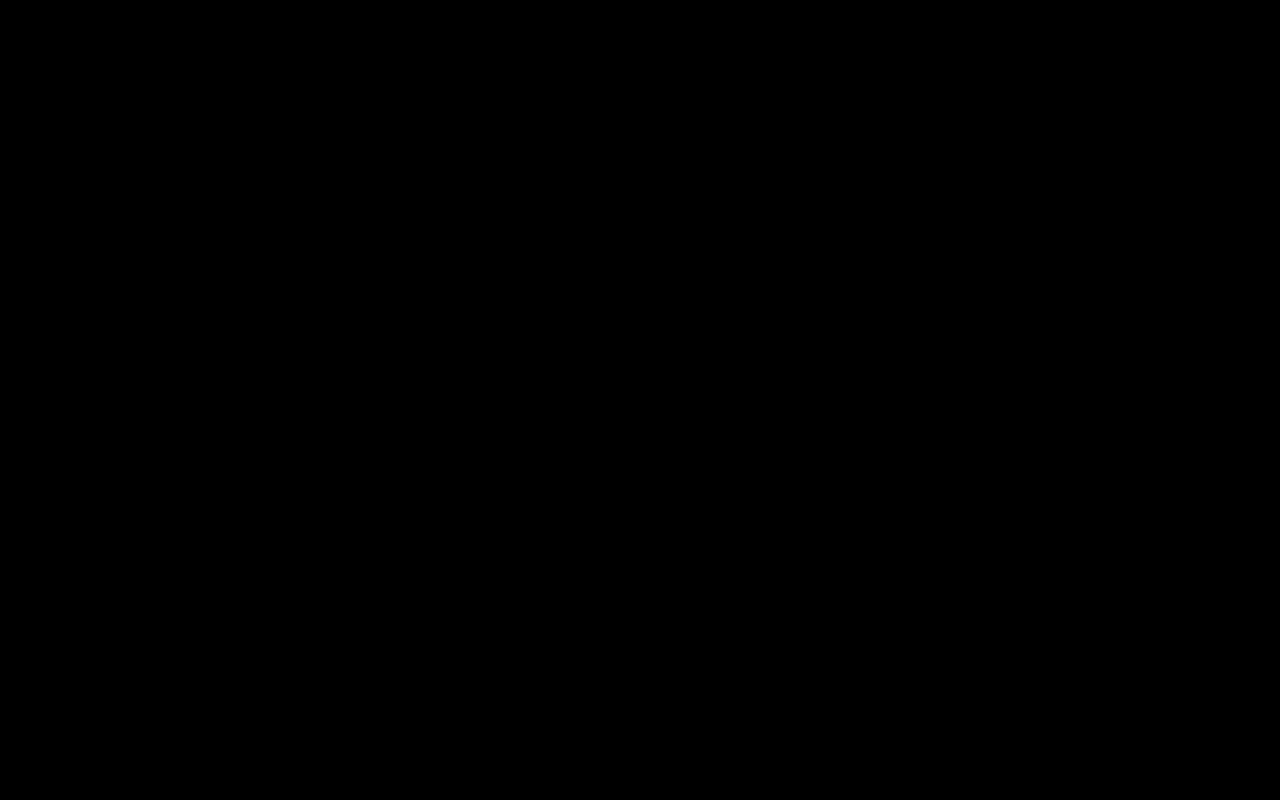
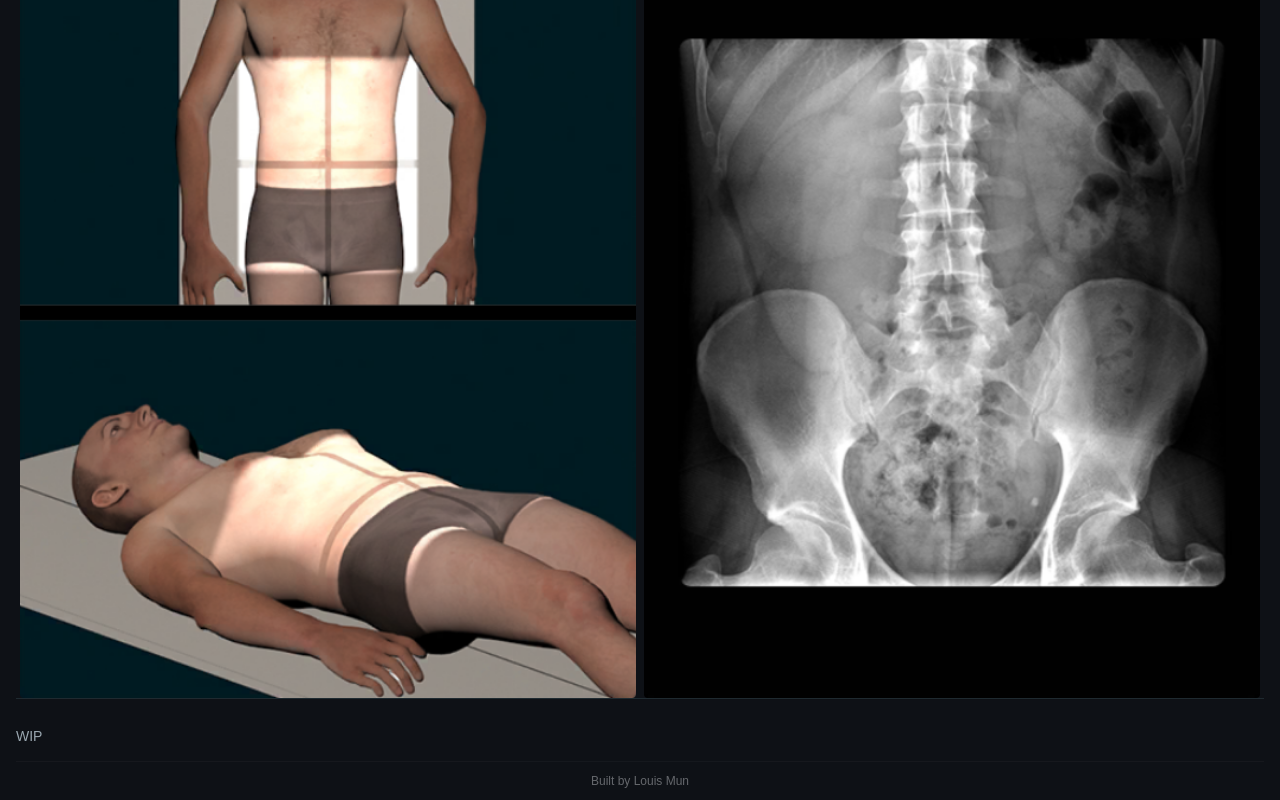
Before and after one commit to louismun/xray, a React (Vite) app: page /#/anatomy/direct-abdominal-decubitus in a window 1280 px wide. Shown: the part 175-975 px from the top of the page. Before the commit the page ends 800 px from the top, so only its background shows below. Built offline with nearby package versions, Linux system fonts and the light colour scheme.

Commit message:
Fixed routing, preload images, style changes

```diff
--- a/src/App.jsx
+++ b/src/App.jsx
@@ -1,14 +1,54 @@
+import { useEffect } from "react";
 import { Routes, Route } from "react-router-dom";
 import Home from "./pages/Home";
 import Category from "./pages/Category";
 import Anatomy from "./pages/Anatomy";
+import { items } from "./data/items";
 
 export default function App() {
+  useEffect(() => {
+    const allImages = items.flatMap((c) =>
+      c.subcategories.flatMap((sub) =>
+        sub.items.flatMap((item) => item.images)
+      )
+    );
+
+    allImages.forEach((src) => {
+      const img = new Image();
+      img.src = src;
+      img.fetchPriority = "high";
+    });
+  }, []);
+
   return (
-    <Routes>
-      <Route path="/" element={<Home />} />
-      <Route path="/category/:id" element={<Category />} />
-      <Route path="/anatomy/:id" element={<Anatomy />} />
-    </Routes>
+    <div
+      style={{
+        minHeight: "100dvh",
+        display: "flex",
+        flexDirection: "column",
+        backgroundColor: "#0e1116",
+        color: "#e5e7eb",
+      }}
+    >
+      <main style={{ flex: 1, overflowY: "auto" }}>
+        <Routes>
+          <Route path="/" element={<Home />} />
+          <Route path="/category/:id" element={<Category />} />
+          <Route path="/anatomy/:id" element={<Anatomy />} />
+        </Routes>
+      </main>
+
+      <footer
+        style={{
+          textAlign: "center",
+          fontSize: "12px",
+          opacity: 0.4,
+          padding: "12px 0",
+          borderTop: "1px solid rgba(255,255,255,0.08)",
+        }}
+      >
+        Built by Louis Mun
+      </footer>
+    </div>
   );
 }
--- a/src/data/items.js
+++ b/src/data/items.js
@@ -268,7 +268,7 @@ export const items = [
             name: "Pelvis AP",
             images: [
               `${BASE}images/anatomy/pelvis/pelvis-ap-1.png`,
-              `${BASE}images/anatomy/pelvis/pelvis-ap-1.png`
+              `${BASE}images/anatomy/pelvis/pelvis-ap-2.png`
             ],
             description: "WIP"
           }
--- a/src/index.css
+++ b/src/index.css
@@ -1,11 +1,24 @@
 * {
   box-sizing: border-box;
+    user-select: none;
+  -webkit-user-select: none; /* Safari */
+  -ms-user-select: none;     /* old IE/Edge */
+}
+
+html, body, #root {
+  height: 100%;
+  margin: 0;
+  padding: 0;
+}
+
+:root {
+  --app-height: 100vh;
 }
 
 body {
   margin: 0;
-  padding: 16px;
-  background: #000;
+  padding: 0px 16px;
+  background: #0e1116;
   color: var(--ink);
   font-family: Arial, Helvetica, sans-serif;
 }
@@ -55,6 +68,7 @@ button {
   background: transparent;
   color: #56a19e;
   border: 1px solid #56a19e;
+  margin-top: 16px;
   padding: 8px 14px;
   border-radius: 4px;
   font-size: 13px;
--- a/src/main.jsx
+++ b/src/main.jsx
@@ -1,11 +1,11 @@
 import React from "react";
 import ReactDOM from "react-dom/client";
-import { BrowserRouter } from "react-router-dom";
+import { HashRouter } from "react-router-dom";
 import App from "./App";
 import "./index.css";
 
 ReactDOM.createRoot(document.getElementById("root")).render(
-  <BrowserRouter basename="/xray">
+  <HashRouter>
     <App />
-  </BrowserRouter>
+  </HashRouter>
 );
--- a/src/pages/Anatomy.jsx
+++ b/src/pages/Anatomy.jsx
@@ -1,3 +1,4 @@
+import { useEffect, useState } from "react";
 import { useParams, useNavigate } from "react-router-dom";
 import { items } from "../data/items";
 
@@ -10,17 +11,49 @@ export default function Anatomy() {
     .flatMap((sub) => sub.items)
     .find((i) => i.id === id);
 
+  const [loaded, setLoaded] = useState({});
+
+  useEffect(() => {
+    if (!item) return;
+
+    item.images.forEach((src) => {
+      const img = new Image();
+      img.src = src;
+      img.fetchPriority = "high";
+    });
+  }, [item]);
+
   if (!item) return <div>Not found</div>;
 
   return (
     <div className="anatomy-page">
       <button onClick={() => navigate(-1)}>← Back</button>
+
       <h1>{item.name}</h1>
+
       <div className="image-row">
         {item.images.map((img, i) => (
-          <img key={i} src={img} alt={item.name} />
+          <img
+            key={i}
+            src={img}
+            alt={item.name}
+            loading="eager"
+            decoding="async"
+            fetchPriority="high"
+            onLoad={() =>
+              setLoaded((prev) => ({ ...prev, [i]: true }))
+            }
+            style={{
+              opacity: loaded[i] ? 1 : 0,
+              transition: "opacity 0.15s ease",
+              maxWidth: "100%",
+              height: "auto",
+              display: "block",
+            }}
+          />
         ))}
       </div>
+
       <div className="bottom-content">
         <p>{item.description}</p>
       </div>
```
Also changed, not shown: public/404.html (added, +10 -0 lines), public/images/cat1.png (deleted), public/images/cat2.png (deleted).
